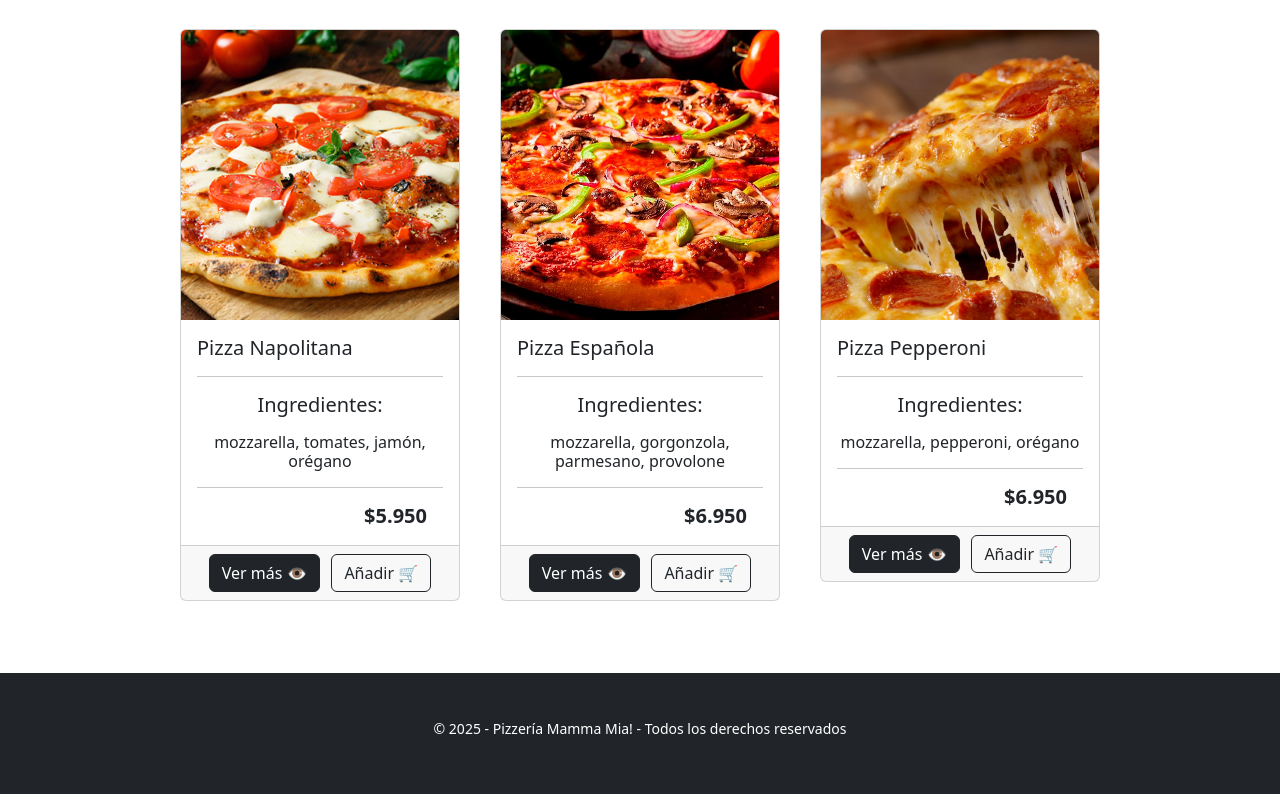
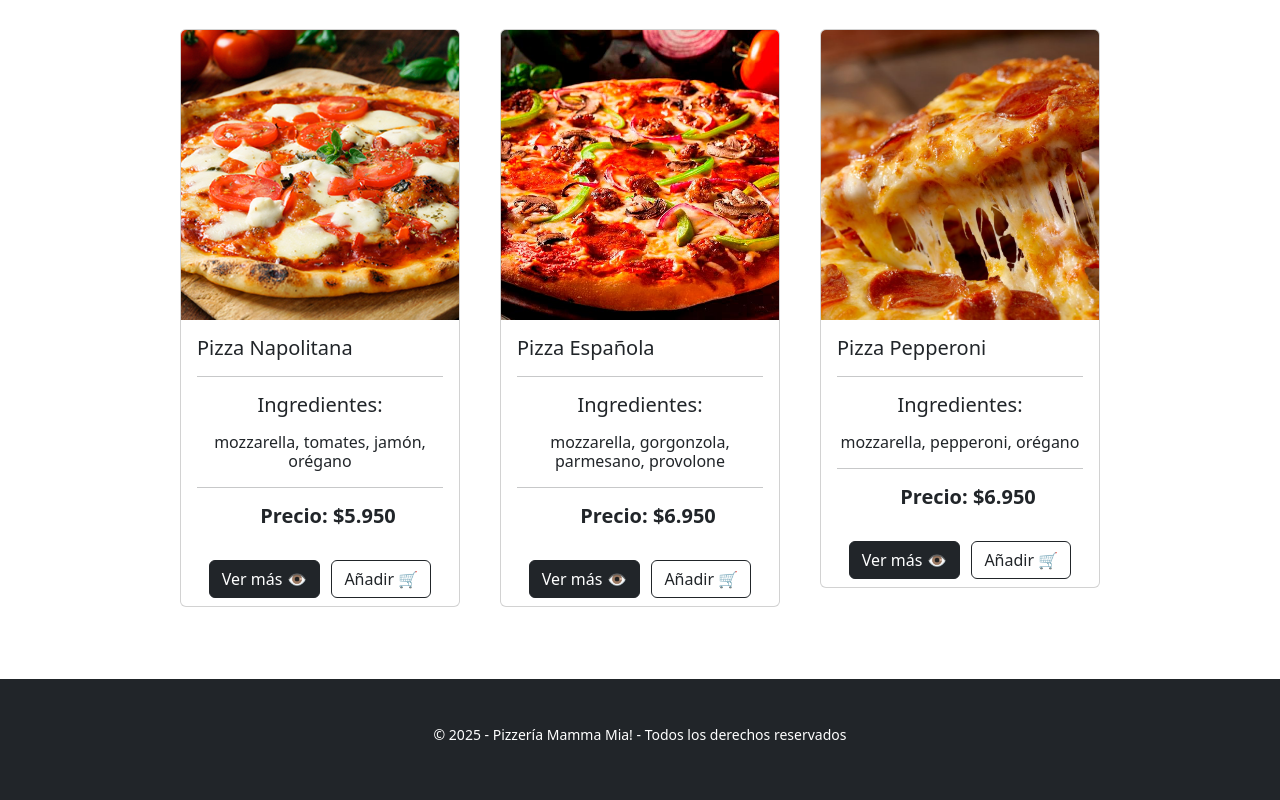
Before and after one commit to angienaveaj/desafio_pizzeria01, a React (Vite) app: page / in a window 1280 px wide. Shown: the part 669-1469 px from the top of the page. Built offline with nearby package versions, Linux system fonts and the light colour scheme.

Commit message:
cambios css card

```diff
--- a/src/App.css
+++ b/src/App.css
@@ -29,6 +29,12 @@ header {
   justify-content: center;
 }
 
+/*card footer*/
+.card-footer.d-flex.justify-content-evenly {
+  background: transparent;
+  border: none;
+}
+
 @media(min-width:900px){
   .card-img-top{
     min-height: 290px;
--- a/src/components/Card.jsx
+++ b/src/components/Card.jsx
@@ -1,6 +1,6 @@
 import React from 'react'
 
-const Card = ({image, title, price, description}) => {
+const Card = ({image, title, price, ingredients}) => {
   return (
     <article className="col-12 col-sm-12 col-md-3 col-lg-3 col-xl-3 my-4">
         <div className="card mx-2">
@@ -11,13 +11,11 @@ const Card = ({image, title, price, description}) => {
             </h5>
             <hr />
             <h5 className="card-title fw-light mb-3 text-center">Ingredientes:</h5>
-            <p className="card-text h6 fw-light text-center">{Array.isArray(description) ? description.join(', ') : description}</p>
+            <p className="card-text h6 fw-light text-center">{Array.isArray(ingredients) ? ingredients.join(', ') : description}</p>
             <hr />
-            <ul className="list-group list-group-flush text-right">
-              <li className="list-group-item ms-auto fw-light gris py-0">
-                <span className="h5 fw-bold green ms-3">${price.toLocaleString('es-CL')}</span>
-              </li>
-            </ul>
+            <div className="list-group list-group-flush text-center">
+                <h5 className="fw-bold precio ms-3 d-flex justify-content-center">Precio: ${price.toLocaleString('es-CL')}</h5>
+            </div>
           </div>
           <div className="card-footer d-flex justify-content-evenly">
             <button className="btn btn-dark">Ver más 👁️</button>
--- a/src/components/Home.jsx
+++ b/src/components/Home.jsx
@@ -15,19 +15,19 @@ const Home = () => {
                 <Card
                     image={pizza01}
                     title="Pizza Napolitana"
-                    description = {["mozzarella", "tomates", "jamón", "orégano"]}
+                    ingredients = {["mozzarella", "tomates", "jamón", "orégano"]}
                     price = {5950}
                 />
                 <Card
                     image={pizza02}
                     title="Pizza Española"
-                    description = {["mozzarella", "gorgonzola", "parmesano", "provolone"]}
+                    ingredients = {["mozzarella", "gorgonzola", "parmesano", "provolone"]}
                     price = {6950}
                 />
                 <Card
                     image={pizza03}
                     title="Pizza Pepperoni"
-                    description = {["mozzarella", "pepperoni", "orégano"]}
+                    ingredients = {["mozzarella", "pepperoni", "orégano"]}
                     price = {6950}
                 />
             </div>
--- a/src/components/Navbar.jsx
+++ b/src/components/Navbar.jsx
@@ -1,7 +1,7 @@
 import React from 'react'
 import logo from '../assets/images/logotipo-de-pizza.png'
 
-const token = true;
+const token = false;
 const total = 25000;
 let totalFormateado = total.toLocaleString('es-CL');
 
```
